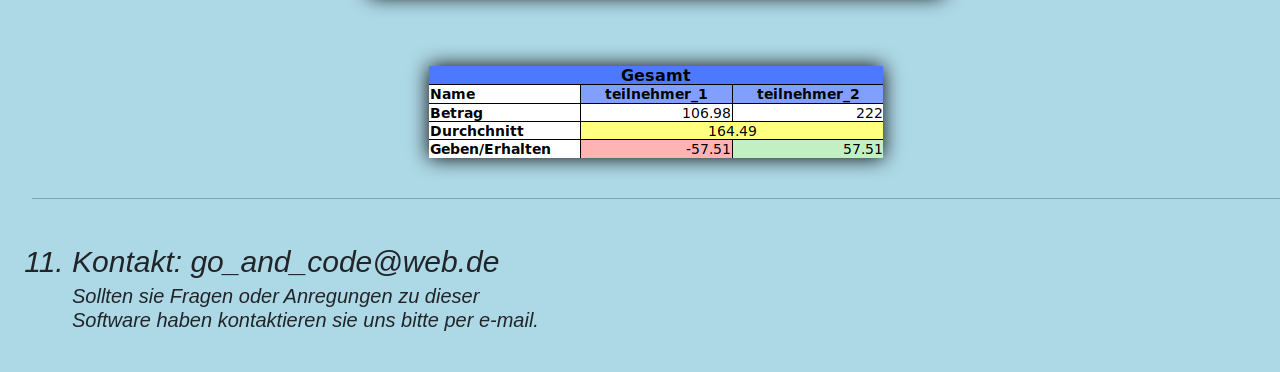
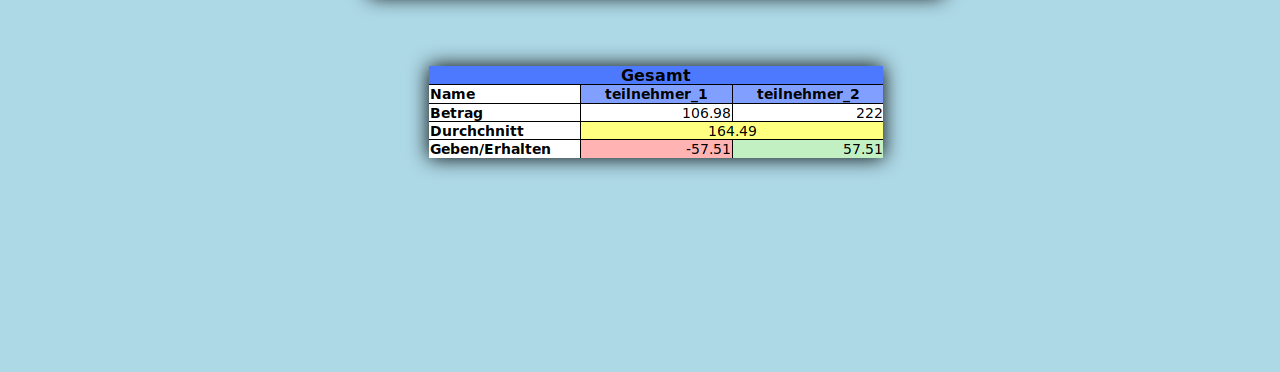
Before and after one commit to PeterEdiger/flask_test_deployment, a Flask app: page /banking in a window 1280 px wide. Shown: the part 3615-3987 px from the top of the page. After the commit the page ends 3789 px from the top, so only its background shows below. Run offline with Flask 2, Linux system fonts and the light colour scheme.

Commit message:
home advertisement.

```diff
--- a/templates/banking.html
+++ b/templates/banking.html
@@ -82,11 +82,11 @@
             <img src="../static/images/beispiel_2.png" alt="" style="margin-top: 70px"
                  class="center">
         </li>
-        <hr>
-        <li>
-            Kontakt: go_and_code@web.de
-            <span style="display: inline"><h5>Sollten sie Fragen oder Anregungen zu dieser <br>
-             Software haben kontaktieren sie uns bitte per e-mail.</h5></span>
-
+{#        <hr>#}
+{#        <li>#}
+{#            Kontakt: go_and_code@web.de#}
+{#            <span style="display: inline"><h5>Sollten sie Fragen oder Anregungen zu dieser <br>#}
+{#             Software haben kontaktieren sie uns bitte per e-mail.</h5></span>#}
+{##}
     </ol>
 {% endblock %}
```
